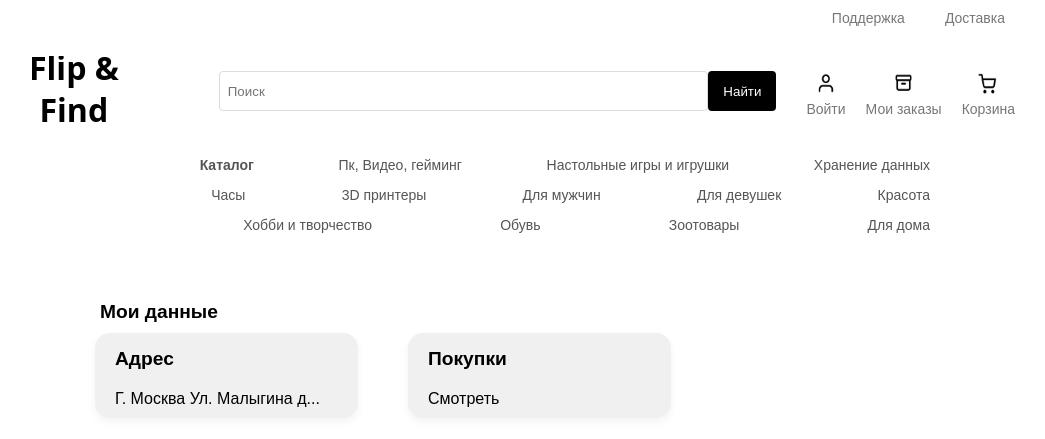
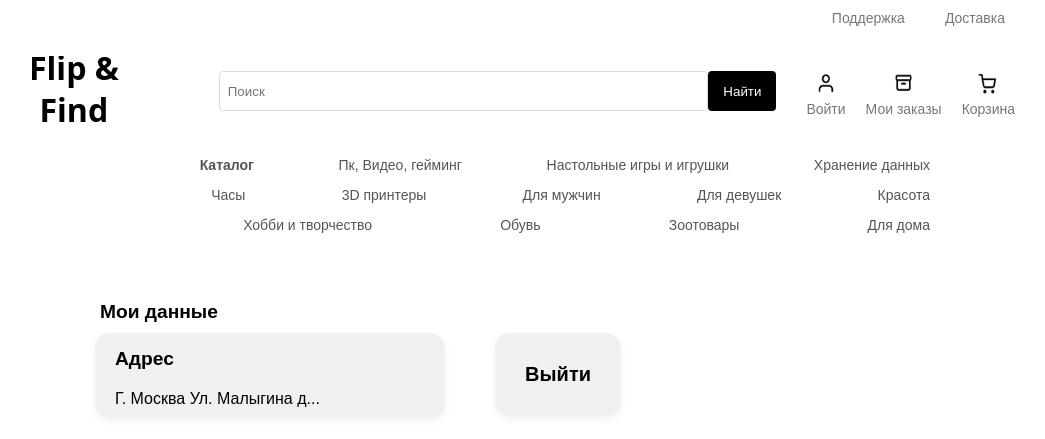
Before and after one commit to ruthen1um/flipandfind, a Django app: template app/store/templates/buyer/profile.html in a window 1280 px wide. Shown: the top 439 px of the page, without its empty margins (125-1170 px from the left). Run offline with Django 5.2, Linux system fonts and the light colour scheme; the template is opened without the code that fills it, so the values that code supplies are empty.

Commit message:
add logout button

```diff
--- a/app/store/static/buyer/css/profile.css
+++ b/app/store/static/buyer/css/profile.css
@@ -28,7 +28,6 @@
   border-radius: 15px;
   text-align: left;
   position: relative;
-  cursor: pointer;
   box-shadow: 0 4px 8px rgba(0, 0, 0, 0.05);
 }
 
@@ -49,9 +48,10 @@
 }
 
 .profile-sections__action {
-  position: absolute;
-  bottom: 10px;
-  margin-left: 10px;
+  padding: 20px;
+  font-size: 20px;
+  text-align: center;
+  font-weight: bold;
 }
 
 .waiting-review {
--- a/app/store/templates/buyer/profile.html
+++ b/app/store/templates/buyer/profile.html
@@ -9,16 +9,17 @@
   <div class="container__title">Мои данные</div>
 
   <div class="profile-sections">
-    <div class="profile-sections__item" onclick="goToAddress()">
+    <div class="profile-sections__item">
       <div class="profile-sections__name">Адрес</div>
       <div class="profile-sections__text">
         <p>Г. Москва Ул. Малыгина д...</p>
       </div>
     </div>
-    <div class="profile-sections__item" onclick="goToPurchases()">
-      <div class="profile-sections__name">Покупки</div>
-      <p class="profile-sections__action">Смотреть</p>
-    </div>
+    <a href="{% url 'store_buyer:logout' %}" >
+      <div class="profile-sections__item">
+          <p class="profile-sections__action">Выйти</p>
+      </div>
+    </a>
   </div>
 
   <div class="waiting-review">
```
